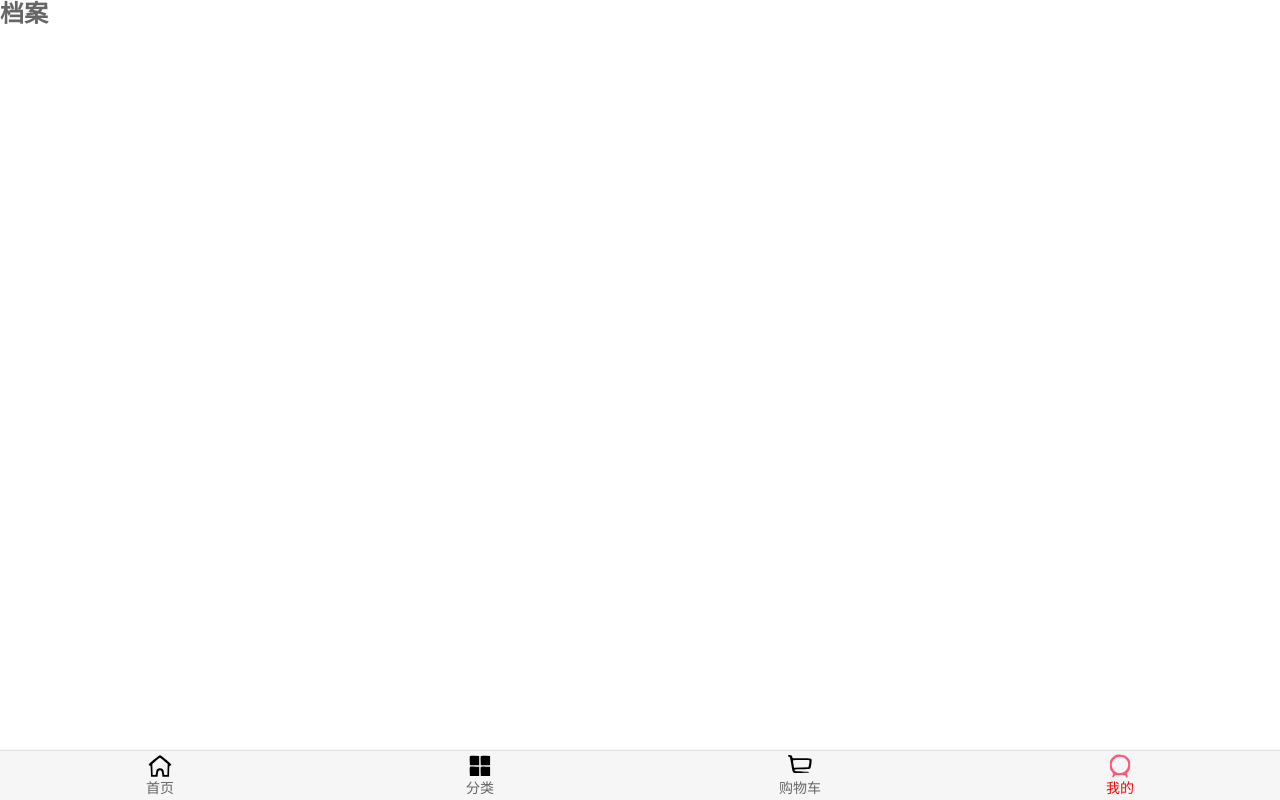
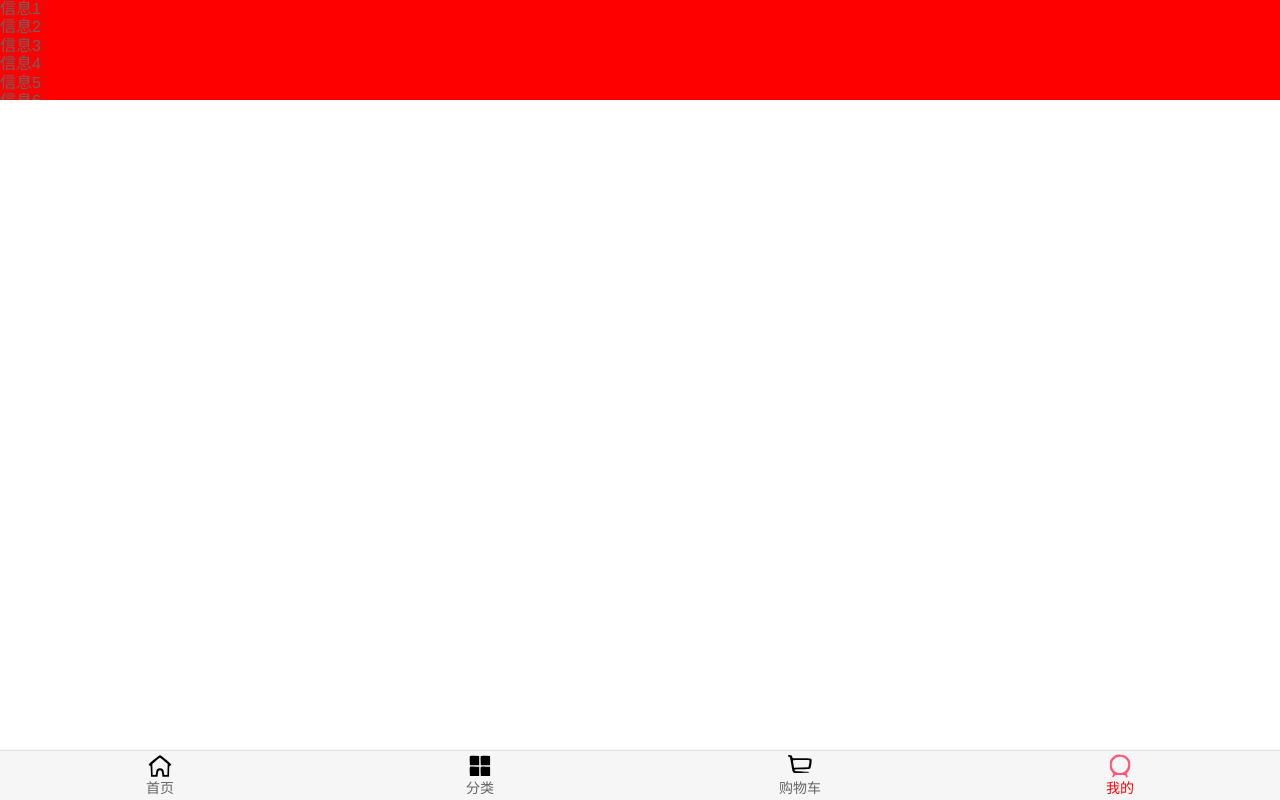
Before and after one commit to 12345hxw/supermall, a Vue app: page /profile in a window 1280 px wide. Built offline with nearby package versions, Linux system fonts and the light colour scheme.

Commit message:
第四次更新项目

```diff
--- /dev/null
+++ b/src/components/common/scroll/Scroll.vue
@@ -0,0 +1,61 @@
+<template>
+  <div class="wrapper" ref="wrapper">
+    <div class="content">
+      <slot></slot>
+    </div>
+  </div>
+</template>
+
+<script>
+import BScroll from 'better-scroll'
+export default {
+  name:"Scroll",
+  props:{
+    probeType:{
+      type:Number,
+      default:0
+    },
+    pullUpLoad:{
+      type:Boolean,
+      default:false
+    }
+  },
+  data(){
+    return {
+      scroll:null
+    }
+  },
+  //1.创建BScroll对象
+  mounted(){
+    this.scroll = new BScroll(this.$refs.wrapper, {
+      click: true,
+      probeType: this.probeType,
+      pullUpLoad: this.pullUpLoad
+    })
+    // this.scroll.scrollTo(,y)
+    //2.监听滚动区域
+    this.scroll.on('scroll',(position) =>{
+      // console.log(position)
+      this.$emit('scroll', position);
+    })
+
+    //3.监听上拉事件
+    this.scroll.on("pullingUp",() => {
+      // console.log("上拉加载更多")
+      this.$emit('pullingUp');
+    })
+  },
+  methods:{
+    scrollTo(x,y,time=300){
+      this.scroll.scrollTo(x,y,time)
+    },
+    finishPullUp(){
+      this.scroll.finishPullUp()
+    }
+  }
+}
+</script>
+
+<style scoped>
+
+</style>
--- a/src/components/common/swiper/Swiper.vue
+++ b/src/components/common/swiper/Swiper.vue
@@ -176,7 +176,7 @@ export default {
       this.setTransform(moveDistance);
     },
 
-    touchEnd: function (e) {
+    touchEnd: function () {
       // 1.获取移动的距离
       let currentMove = Math.abs(this.distance);
 
--- /dev/null
+++ b/src/components/content/backTop/BackTop.vue
@@ -0,0 +1,24 @@
+<template>
+  <div class="back-top">
+    <img src="~assets/img/common/top.png" alt="">
+  </div>
+</template>
+
+<script>
+export default {
+  name:'BackTop'
+}
+</script>
+
+<style scoped>
+  .back-top{
+    position: fixed;
+    right:8px;
+    bottom: 55px;
+  }
+
+  .back-top img {
+    width:43px;
+    height: 43px;
+  }
+</style>
--- a/src/views/category/Category.vue
+++ b/src/views/category/Category.vue
@@ -1,15 +1,160 @@
 <template>
-  <div>
-    <h2>分类</h2>
+  <div class="wrapper" ref="aaaa">
+    <div>
+      <!--1.无论是否设置click:false, button都可以点击-->
+      <button @click="btnClick">按钮</button>
+
+      <!--2.必须设置click:true, 那么div才能监听点击-->
+      <div @click="divClick">呵呵呵呵</div>
+
+      <ul class="content">
+        <li>分类列表1</li>
+        <li>分类列表2</li>
+        <li>分类列表3</li>
+        <li>分类列表4</li>
+        <li>分类列表5</li>
+        <li>分类列表6</li>
+        <li>分类列表7</li>
+        <li>分类列表8</li>
+        <li>分类列表9</li>
+        <li>分类列表10</li>
+        <li>分类列表11</li>
+        <li>分类列表12</li>
+        <li>分类列表13</li>
+        <li>分类列表14</li>
+        <li>分类列表15</li>
+        <li>分类列表16</li>
+        <li>分类列表17</li>
+        <li>分类列表18</li>
+        <li>分类列表19</li>
+        <li>分类列表20</li>
+        <li>分类列表21</li>
+        <li>分类列表22</li>
+        <li>分类列表23</li>
+        <li>分类列表24</li>
+        <li>分类列表25</li>
+        <li>分类列表26</li>
+        <li>分类列表27</li>
+        <li>分类列表28</li>
+        <li>分类列表29</li>
+        <li>分类列表30</li>
+        <li>分类列表31</li>
+        <li>分类列表32</li>
+        <li>分类列表33</li>
+        <li>分类列表34</li>
+        <li>分类列表35</li>
+        <li>分类列表36</li>
+        <li>分类列表37</li>
+        <li>分类列表38</li>
+        <li>分类列表39</li>
+        <li>分类列表40</li>
+        <li>分类列表41</li>
+        <li>分类列表42</li>
+        <li>分类列表43</li>
+        <li>分类列表44</li>
+        <li>分类列表45</li>
+        <li>分类列表46</li>
+        <li>分类列表47</li>
+        <li>分类列表48</li>
+        <li>分类列表49</li>
+        <li>分类列表50</li>
+        <li>分类列表51</li>
+        <li>分类列表52</li>
+        <li>分类列表53</li>
+        <li>分类列表54</li>
+        <li>分类列表55</li>
+        <li>分类列表56</li>
+        <li>分类列表57</li>
+        <li>分类列表58</li>
+        <li>分类列表59</li>
+        <li>分类列表60</li>
+        <li>分类列表61</li>
+        <li>分类列表62</li>
+        <li>分类列表63</li>
+        <li>分类列表64</li>
+        <li>分类列表65</li>
+        <li>分类列表66</li>
+        <li>分类列表67</li>
+        <li>分类列表68</li>
+        <li>分类列表69</li>
+        <li>分类列表70</li>
+        <li>分类列表71</li>
+        <li>分类列表72</li>
+        <li>分类列表73</li>
+        <li>分类列表74</li>
+        <li>分类列表75</li>
+        <li>分类列表76</li>
+        <li>分类列表77</li>
+        <li>分类列表78</li>
+        <li>分类列表79</li>
+        <li>分类列表80</li>
+        <li>分类列表81</li>
+        <li>分类列表82</li>
+        <li>分类列表83</li>
+        <li>分类列表84</li>
+        <li>分类列表85</li>
+        <li>分类列表86</li>
+        <li>分类列表87</li>
+        <li>分类列表88</li>
+        <li>分类列表89</li>
+        <li>分类列表90</li>
+        <li>分类列表91</li>
+        <li>分类列表92</li>
+        <li>分类列表93</li>
+        <li>分类列表94</li>
+        <li>分类列表95</li>
+        <li>分类列表96</li>
+        <li>分类列表97</li>
+        <li>分类列表98</li>
+        <li>分类列表99</li>
+        <li>分类列表100</li>
+      </ul>
+    </div>
   </div>
 </template>
 
 <script>
-export default {
+  import BScroll from 'better-scroll'
 
-}
+  export default {
+    name: "Category",
+    data() {
+      return {
+        scroll: null
+      }
+    },
+    // 组件创建完后调用
+    mounted() {
+      this.scroll = new BScroll(this.$refs.aaaa, {
+        // probeType: 3,
+        // pullUpLoad: true
+      })
+
+      this.scroll.on('scroll', (position) => {
+        console.log(position);
+      })
+
+      this.scroll.on('pullingUp', () => {
+        console.log('上啦加载更多');
+      })
+    },
+    methods: {
+      btnClick() {
+        console.log('btnClick');
+      },
+      divClick() {
+        console.log('divClick');
+      }
+    }
+  }
 </script>
 
 <style scoped>
+  .wrapper {
+    height: 150px;
+    background-color: red;
 
+    overflow: hidden;
+    /*overflow-y: scroll;*/
+  }
 </style>
--- a/src/views/home/Home.vue
+++ b/src/views/home/Home.vue
@@ -1,7 +1,8 @@
 <template>
   <div id="home" class="wrapper">
     <nav-bar class="home-nav"><div slot="center">购物街</div></nav-bar>
-
+      <Scroll class="content" ref="scroll" :probe-type="3"
+       @scroll="contentScroll" :pull-up-load="true" @pullingUp="loadMore">
         <home-swiper :banners="banners"/>
         <recommend-view :recommends="recommends"/>
         <feature-view/>
@@ -9,6 +10,10 @@
                     :titles="['流行', '新款', '精选']"
                     @tabClick="tabClick"/>
         <good-list :goods="showGoods"/>
+      </Scroll>
+      <!-- 监听组件的原生事件 -->
+      <back-top @click.native="backClick" v-show="isShowBackTop"/>
+
 
 
   </div>
@@ -19,13 +24,15 @@
   import RecommendView from './childComps/RecommendView'
   import FeatureView from './childComps/FeatureView'
 
+
   import NavBar from 'components/common/navbar/NavBar'
   import TabControl from 'components/content/tabControl/TabControl'
   import GoodList from 'components/content/goods/GoodsList'
-  // import Scroll from 'components/common/scroll/Scroll'
-  // import BackTop from 'components/content/backTop/BackTop'
+  import Scroll from 'components/common/scroll/Scroll'
+  import BackTop from 'components/content/backTop/BackTop'
 
   import { getHomeMultidata, getHomeGoods } from "network/home"
+
 
   export default {
     name: "Home",
@@ -36,8 +43,8 @@
       NavBar,
       TabControl,
       GoodList,
-      // Scroll,
-      // BackTop
+      Scroll,
+      BackTop
     },
     data() {
       return {
@@ -100,7 +107,21 @@
           this.goods[type].list.push(...res.data.list)
           this.goods[type].page += 1
 
+          this.$refs.scroll.finishPullUp()
         })
+      },
+      backClick(){
+        this.$refs.scroll.scrollTo(0,0)
+      },
+      contentScroll(position){
+        // console.log(position)
+        this.isShowBackTop=(-position.y) > 1000
+
+      },
+      loadMore(){
+        // console.log("上拉加载成功")
+        this.getHomeGoods(this.currentType)
+        // this.$refs.scroll.finishPushUp()
       }
     }
   }
@@ -108,7 +129,7 @@
 
 <style scoped>
   #home {
-    /*padding-top: 44px;*/
+    padding-top: 44px;
     height: 100vh;
     position: relative;
   }
--- a/src/views/profile/Profile.vue
+++ b/src/views/profile/Profile.vue
@@ -1,15 +1,126 @@
 <template>
   <div>
-    <h2>档案</h2>
+    <scroll class="content">
+      <ul>
+        <li>信息1</li>
+        <li>信息2</li>
+        <li>信息3</li>
+        <li>信息4</li>
+        <li>信息5</li>
+        <li>信息6</li>
+        <li>信息7</li>
+        <li>信息8</li>
+        <li>信息9</li>
+        <li>信息10</li>
+        <li>信息11</li>
+        <li>信息12</li>
+        <li>信息13</li>
+        <li>信息14</li>
+        <li>信息15</li>
+        <li>信息16</li>
+        <li>信息17</li>
+        <li>信息18</li>
+        <li>信息19</li>
+        <li>信息20</li>
+        <li>信息21</li>
+        <li>信息22</li>
+        <li>信息23</li>
+        <li>信息24</li>
+        <li>信息25</li>
+        <li>信息26</li>
+        <li>信息27</li>
+        <li>信息28</li>
+        <li>信息29</li>
+        <li>信息30</li>
+        <li>信息31</li>
+        <li>信息32</li>
+        <li>信息33</li>
+        <li>信息34</li>
+        <li>信息35</li>
+        <li>信息36</li>
+        <li>信息37</li>
+        <li>信息38</li>
+        <li>信息39</li>
+        <li>信息40</li>
+        <li>信息41</li>
+        <li>信息42</li>
+        <li>信息43</li>
+        <li>信息44</li>
+        <li>信息45</li>
+        <li>信息46</li>
+        <li>信息47</li>
+        <li>信息48</li>
+        <li>信息49</li>
+        <li>信息50</li>
+        <li>信息51</li>
+        <li>信息52</li>
+        <li>信息53</li>
+        <li>信息54</li>
+        <li>信息55</li>
+        <li>信息56</li>
+        <li>信息57</li>
+        <li>信息58</li>
+        <li>信息59</li>
+        <li>信息60</li>
+        <li>信息61</li>
+        <li>信息62</li>
+        <li>信息63</li>
+        <li>信息64</li>
+        <li>信息65</li>
+        <li>信息66</li>
+        <li>信息67</li>
+        <li>信息68</li>
+        <li>信息69</li>
+        <li>信息70</li>
+        <li>信息71</li>
+        <li>信息72</li>
+        <li>信息73</li>
+        <li>信息74</li>
+        <li>信息75</li>
+        <li>信息76</li>
+        <li>信息77</li>
+        <li>信息78</li>
+        <li>信息79</li>
+        <li>信息80</li>
+        <li>信息81</li>
+        <li>信息82</li>
+        <li>信息83</li>
+        <li>信息84</li>
+        <li>信息85</li>
+        <li>信息86</li>
+        <li>信息87</li>
+        <li>信息88</li>
+        <li>信息89</li>
+        <li>信息90</li>
+        <li>信息91</li>
+        <li>信息92</li>
+        <li>信息93</li>
+        <li>信息94</li>
+        <li>信息95</li>
+        <li>信息96</li>
+        <li>信息97</li>
+        <li>信息98</li>
+        <li>信息99</li>
+        <li>信息100</li>
+      </ul>
+    </scroll>
   </div>
 </template>
 
 <script>
+import Scroll from 'components/common/scroll/Scroll'
 export default {
-
+  name:"profile",
+  components:{
+    Scroll
+  }
 }
 </script>
 
 <style scoped>
-
+  .content{
+    height:100px;
+    background-color: red;
+    overflow: hidden;
+  }
 </style>
```
Also changed, not shown: package.json (+9 -10 lines), 1 other file (tests, documents, lock files or other folders). Lines whose indentation alone changed are shown as unchanged.
